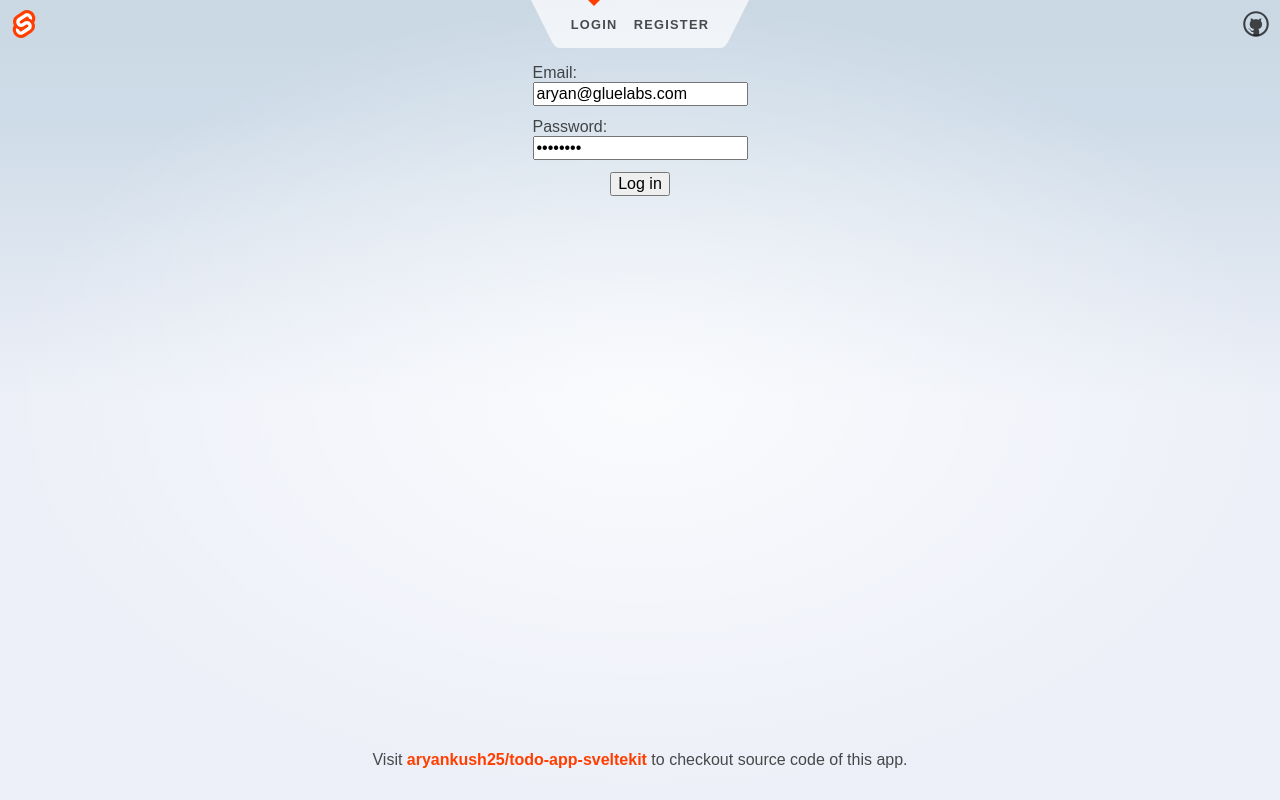
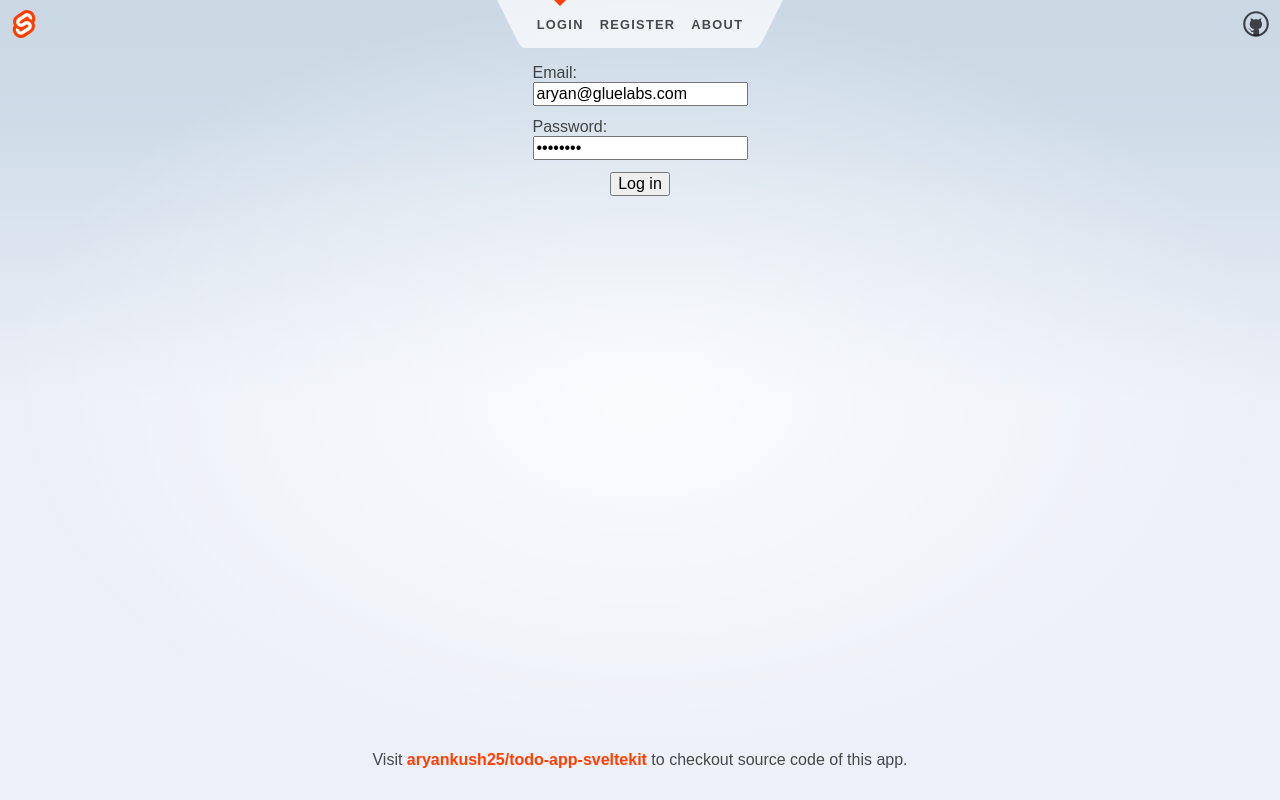
Before and after one commit to aryankush25/todo-app-sveltekit, a SvelteKit app: page /login in a window 1280 px wide. Built offline with nearby package versions, Linux system fonts and the light colour scheme; no server answers.

Commit message:
conditional rendering of Header based on the routes and token

```diff
--- a/src/routes/Header.svelte
+++ b/src/routes/Header.svelte
@@ -2,7 +2,24 @@
 	import { page } from '$app/stores';
 	import logo from '$lib/images/svelte-logo.svg';
 	import github from '$lib/images/github.svg';
-	import { unProtectedRoutes } from '$lib/utils/constants';
+	import { protectedRoutes, unProtectedRoutes } from '$lib/utils/constants';
+	import { isTokenPresent } from '$lib/utils/tokenHelper';
+	import { onMount, beforeUpdate } from 'svelte';
+
+	let isProtectedPage = protectedRoutes.includes($page.url.pathname);
+	let isUnProtectedPage = unProtectedRoutes.includes($page.url.pathname);
+	let isLoggedIn = false;
+
+	$: {
+		isProtectedPage = protectedRoutes.includes($page.url.pathname);
+		isUnProtectedPage = unProtectedRoutes.includes($page.url.pathname);
+	}
+
+	$: isOpenRoute = !isUnProtectedPage && !isProtectedPage;
+
+	beforeUpdate(() => {
+		isLoggedIn = isTokenPresent();
+	});
 </script>
 
 <header>
@@ -17,24 +34,24 @@
 			<path d="M0,0 L1,2 C1.5,3 1.5,3 2,3 L2,0 Z" />
 		</svg>
 		<ul>
-			{#if unProtectedRoutes.includes($page.url.pathname)}
+			{#if isProtectedPage || (isLoggedIn && isOpenRoute)}
+				<li class:active={$page.url.pathname === '/'}>
+					<a href="/">Home</a>
+				</li>
+				<li class:active={$page.url.pathname.startsWith('/sverdle')}>
+					<a href="/sverdle">Sverdle</a>
+				</li>
+			{:else}
 				<li class:active={$page.url.pathname === '/login'}>
 					<a href="/login">Login</a>
 				</li>
 				<li class:active={$page.url.pathname === '/register'}>
 					<a href="/register">Register</a>
 				</li>
-			{:else}
-				<li class:active={$page.url.pathname === '/'}>
-					<a href="/">Home</a>
-				</li>
-				<li class:active={$page.url.pathname === '/about'}>
-					<a href="/about">About</a>
-				</li>
-				<li class:active={$page.url.pathname.startsWith('/sverdle')}>
-					<a href="/sverdle">Sverdle</a>
-				</li>
 			{/if}
+			<li class:active={$page.url.pathname === '/about'}>
+				<a href="/about">About</a>
+			</li>
 		</ul>
 		<svg viewBox="0 0 2 3" aria-hidden="true">
 			<path d="M0,0 L0,3 C0.5,3 0.5,3 1,2 L2,0 Z" />
```
